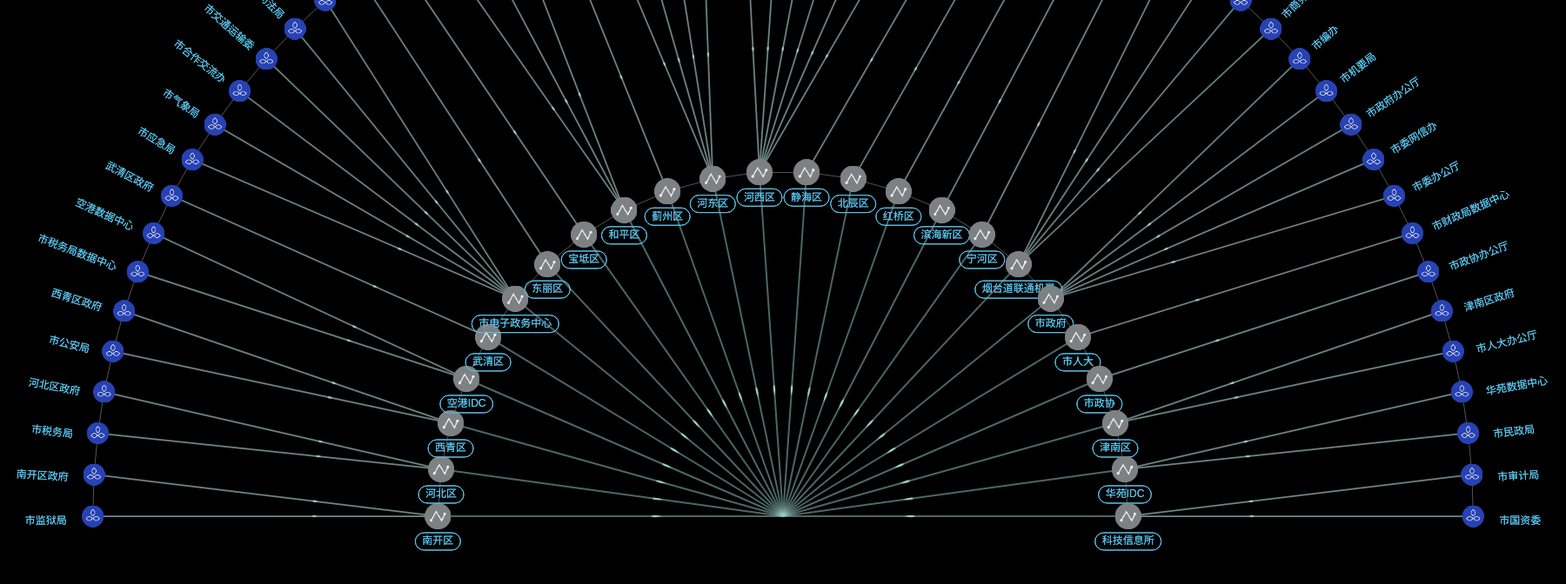
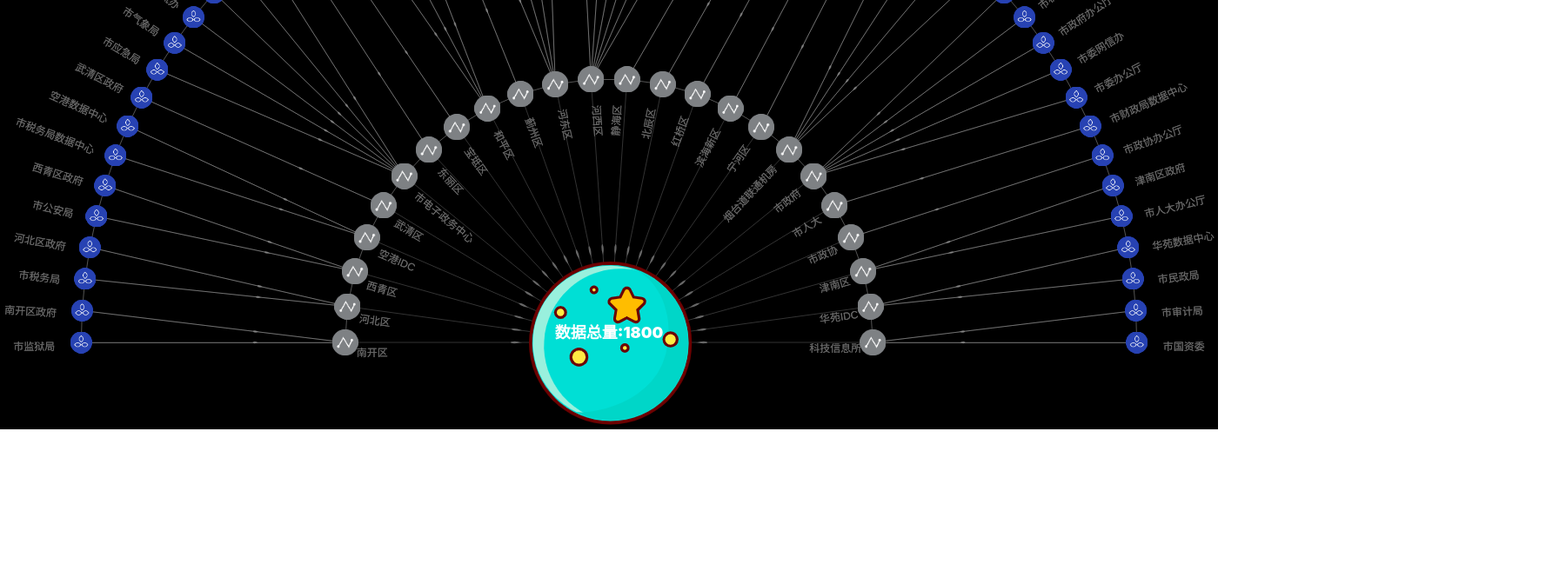
Before and after one commit to happyTss/React_echarts, a React (Create React App) app: page / in a window 1280 px wide. Shown: the part 306-978 px from the top of the page at 87% size, 1800 px wide, since content can reach past the window. After the commit the page ends 800 px from the top, so only its background shows below. Built offline with nearby package versions, Linux system fonts and the light colour scheme.

Commit message:
样式微调

```diff
--- a/src/components/BottomEcharts.jsx
+++ b/src/components/BottomEcharts.jsx
@@ -208,8 +208,8 @@ const  BottomEcharts = (props) => {
 				polyline: true,
 				z: 1,
 				lineStyle: {
-					width: 2,
-					color: '#99CCCC',
+					width: 1,
+					color: '#666',
 					curveness: 0,
 				},
 				effect: {
@@ -251,8 +251,8 @@ const  BottomEcharts = (props) => {
 
   }, [])
   return(
-    <div style={{position:'absolute',top:'0',left:'0',height: '1000px',overflow:'hidden',zIndex:'2',display: flag ?'block':'none'}}>
-      <div id="lines" style={{	width: '1800px',height: '1800px',display: flag ?'block':'none'}} ></div>
+    <div className="wrapper" style={{zIndex:'2',display: flag ?'block':'none'}}>
+      <div id="lines" className="echarts" style={{display: flag ?'block':'none'}} ></div>
     </div>
   )
 }
--- a/src/components/TopEcharts.jsx
+++ b/src/components/TopEcharts.jsx
@@ -3,7 +3,7 @@ import React, {
 	useState
 } from 'react';
 import {cloud,point} from './base'
-
+import './chart.css'
 import echarts from 'echarts/lib/echarts';
 import 'echarts/lib/chart/line';
 import 'echarts/lib/chart/lines';
@@ -11,6 +11,7 @@ import 'echarts/lib/chart/graph';
 // 引入提示框和标题组件
 import 'echarts/lib/component/tooltip';
 import 'echarts/lib/component/title';
+import plantsss from './plant.png'
 
 const  BottomEcharts = (props) => {
   const [bgColor,setbgColor] = useState('rgba(0,0,0,0)')
@@ -27,12 +28,12 @@ const  BottomEcharts = (props) => {
         normal: {
           show: true,
           position: "bottom",
-          borderWidth: 1,
+          // borderWidth: 1,
           borderRadius: 12,
           padding: [4, 8, 4, 8],
           distance: 4,
-          color: "rgb(89,197,238)",
-          borderColor: "rgb(89,197,238)",
+          color: "#666666",
+          // borderColor: "rgb(89,197,238)",
         },
       };
       erArr.push(el);
@@ -55,8 +56,8 @@ const  BottomEcharts = (props) => {
       // };
       el.itemStyle = {
         borderColor: el.pointColor ? el.pointColor : 'rgba(4, 242, 28, 1)',
-        borderWidth: 3,
-        color: "#0ceffd",
+        borderWidth: 1,
+        color: "#666666",
       };
       if (el.belong && !items.some((iteP) => el.belong === iteP.name)) {
         items.splice(index, 1);
@@ -86,7 +87,7 @@ const  BottomEcharts = (props) => {
       const x = (Math.cos(ang * Math.PI / 180)).toFixed(4) * r;
       const y = (Math.sin(ang * Math.PI / 180)).toFixed(4) * r;
       e.value = [x.toFixed(4), y.toFixed(4)];
-      if (e.belong) {
+      // if (e.belong) {
         // :TODO:角度需要重新计算
         let rotate = '0';
         const angle = (180 / arr.length).toFixed(4);
@@ -104,14 +105,33 @@ const  BottomEcharts = (props) => {
             // borderRadius: 12,
             // padding: [4, 8, 4, 8],
             distance: 2,
-            color: "rgb(89,197,238)",
+            color: "#666666",
             borderColor: "rgb(89,197,238)",
             // rotate: rotate*0.1,
             rotate:x > 0 ? ang : -(180 - ang ),
             align: x > 0 ? 'left' : 'right',
             padding: x > 0 ? [-15, 13,0, 30] : [-15, 30, 10, 0],//
           },
-        };
+
+        // };
+      }
+      if (!e.belong) {
+        e.label={
+          normal: {
+            show: true,
+            position: "bottom",
+            // borderWidth: 1,
+            // borderRadius: 12,
+            // padding: [4, 8, 4, 8],
+            distance: 2,
+            color: "#666666",
+            borderColor: "rgb(89,197,238)",
+            // rotate: rotate*0.1,
+            rotate:x > 0 ? ang : -(180 - ang ),
+            align: x < 0 ? 'left' : 'right',
+            padding: x > 0 ? [-15, 13,0, 30] : [-10, 30, 50, 13],//
+          },
+        }
       }
       newArray.push(e);
     });
@@ -145,7 +165,7 @@ const  BottomEcharts = (props) => {
             },
             {
               coord: element.value,
-              lineStyle: element.lineStyle,
+              // lineStyle: element.lineStyle,
               effect: {
                 symbolSize: [4, 8], // 动画的大小
                 period: 6, // 时间快慢
@@ -258,8 +278,10 @@ const  BottomEcharts = (props) => {
 		})
   }, [])
   return(
-    <div style={{position:'absolute',top:'0',left:'0',height: '1000px',overflow:'hidden',zIndex:'9'}}>
-      <div id="graph" style={{	width: '1800px',height: '1800px',background:bgColor}} ></div>
+    <div className="wrapper">
+      <div id="graph" className="echarts"></div>
+      <img src={plantsss} className="plant"/>
+      <div className="info">数据总量:1800</div>
     </div>
   )
 }
--- /dev/null
+++ b/src/components/chart.css
@@ -0,0 +1,29 @@
+.wrapper{
+  position: absolute;
+  top: 0;
+  left: 0;
+  height: 800px;
+  overflow: hidden;
+  z-index: 9;
+}
+.echarts{
+  width: 1400px;
+  height: 1400px;
+}
+.plant{
+  position: absolute;
+  width: 200px;
+  height: 200px;
+  bottom: 0px;
+  left: 50%;
+  transform: translateX(-50%);
+}
+.info{
+  position: absolute;
+  bottom: 100px;
+  color: #fff;
+  left: 50%;
+  transform: translateX(-50%);
+  font-size: 18px;
+  font-weight: 900;
+}
--- /dev/null
+++ b/src/views/index.css
@@ -0,0 +1,11 @@
+.box{
+  position: relative;
+  background: #000;
+}
+.list{
+  position: absolute;
+  top: 10PX;
+  right: 10PX;
+  /* color: #fff; */
+  z-index: 2;
+}
--- a/src/views/index.js
+++ b/src/views/index.js
@@ -4,8 +4,7 @@ import React, {
 	useEffect,
 	useState
 } from 'react';
-
-
+import './index.css'
 
 const Echarts = () => {
   const [flag,setFlag] = useState(true)
@@ -499,13 +498,22 @@ const Echarts = () => {
     },
   },
   ]
+  const dataSource = [ '数据治理', '数据集成','数据汇聚']
+  const item = Object.assign([],items)
 
-
+  const List = () => {
+    return(
+      <div className="list">
+        {dataSource.map(i=><div>{i}</div>)}
+      </div>
+    )
+  }
 
   return (
-    <div style={{position:'relative',background:'#000'}}>
-      <BottomEcharts item = {items} flag= {flag}/>
+    <div className="box">
+      <BottomEcharts item = {item} flag= {flag}/>
       <TopEcharts items = {items} setFlag={setFlag}/>
+      <List/>
     </div>
   )
 }
```
Also changed, not shown: src/components/plant.png (added), 1 other file (tests, documents, lock files or other folders).
